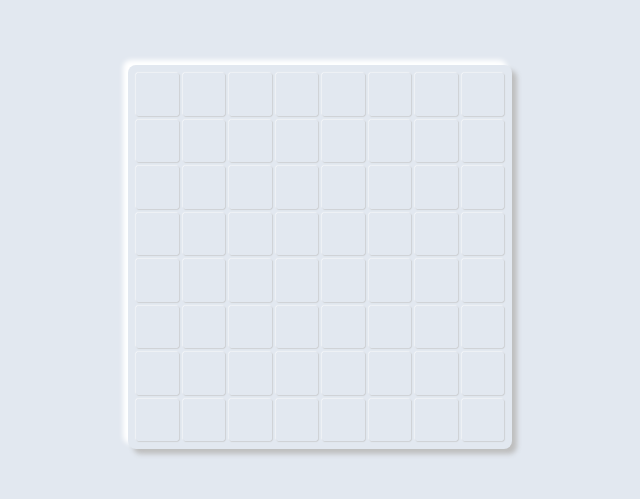
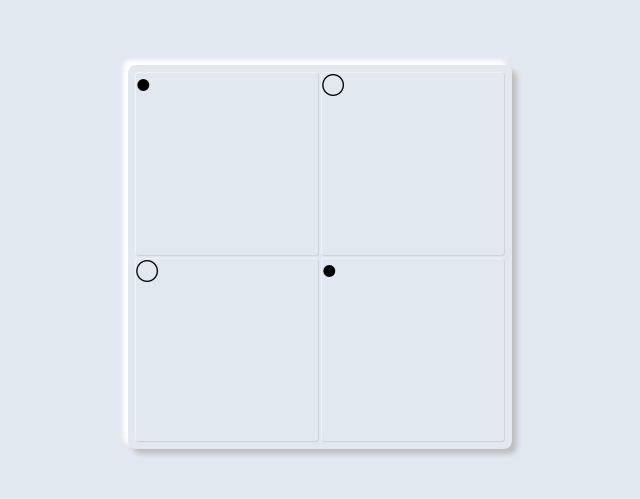
Before and after one commit to ebinase/othello-frontend, a Next.js app: page /play in a window 1280 px wide. Shown: the part 143-642 px from the top of the page, without its empty margins (320-960 px from the left). Built offline with nearby package versions, Linux system fonts and the light colour scheme.

Commit message:
デザイン調整とProps定義

```diff
--- a/src/components/board/board.tsx
+++ b/src/components/board/board.tsx
@@ -1,79 +1,39 @@
+import { type } from "os";
 import type * as React from "react";
 import Field from "./field";
 
+type Stone = {
+  color: string;
+};
+
+type FieldParams = {
+  id: number;
+  flipped: boolean; // ひっくり返されたコマのあるマスかどうか
+  set: boolean; // 前のターンに置かれたコマのあるマスかどうか
+  setable: boolean; // 置くことができるマスかどうか
+  stone: Stone;
+};
+
+const fieldList: FieldParams[] = [
+  { id: 0, flipped: false, set: false, setable: false, stone: { color: "●" } },
+  { id: 1, flipped: false, set: false, setable: false, stone: { color: "◯" } },
+  { id: 2, flipped: false, set: false, setable: false, stone: { color: "◯" } },
+  { id: 3, flipped: false, set: false, setable: false, stone: { color: "●" } },
+];
+
 const Board: React.FC = () => {
   return (
-    <div
-      className="h-96 w-96 bg-slate-200 grid grid-cols-8 gap-1 p-2"
-      style={{
-        "border-radius": "8px",
-        "box-shadow": "5px 5px 5px #bebebe,-5px -5px 5px #ffffff",
-      }}
-    >
-      <Field></Field>
-      <Field></Field>
-      <Field></Field>
-      <Field></Field>
-      <Field></Field>
-      <Field></Field>
-      <Field></Field>
-      <Field></Field>
-      <Field></Field>
-      <Field></Field>
-      <Field></Field>
-      <Field></Field>
-      <Field></Field>
-      <Field></Field>
-      <Field></Field>
-      <Field></Field>
-      <Field></Field>
-      <Field></Field>
-      <Field></Field>
-      <Field></Field>
-      <Field></Field>
-      <Field></Field>
-      <Field></Field>
-      <Field></Field>
-      <Field></Field>
-      <Field></Field>
-      <Field></Field>
-      <Field></Field>
-      <Field></Field>
-      <Field></Field>
-      <Field></Field>
-      <Field></Field>
-      <Field></Field>
-      <Field></Field>
-      <Field></Field>
-      <Field></Field>
-      <Field></Field>
-      <Field></Field>
-      <Field></Field>
-      <Field></Field>
-      <Field></Field>
-      <Field></Field>
-      <Field></Field>
-      <Field></Field>
-      <Field></Field>
-      <Field></Field>
-      <Field></Field>
-      <Field></Field>
-      <Field></Field>
-      <Field></Field>
-      <Field></Field>
-      <Field></Field>
-      <Field></Field>
-      <Field></Field>
-      <Field></Field>
-      <Field></Field>
-      <Field></Field>
-      <Field></Field>
-      <Field></Field>
-      <Field></Field>
-      <Field></Field>
-      <Field></Field>
-      <Field></Field>
-      <Field></Field>
+    <div className="h-96 w-96 bg-slate-200 grid grid-cols-2 gap-1 p-2 rounded-lg shadow-[5px_5px_5px_#bebebe,-5px_-5px_5px_#ffffff]">
+      {/* コンポジションを使って実装する */}
+      {fieldList.map((field: FieldParams) => {
+        return (
+          <Field key={field.id}>
+            {" "}
+            {/*flipped set setable */}
+            {field.stone.color}
+          </Field>
+        );
+      })}
     </div>
   );
 };
--- a/src/components/board/field.tsx
+++ b/src/components/board/field.tsx
@@ -1,9 +1,15 @@
-import type * as React from "react";
+import type { FC, ReactNode } from "react";
 
-const Field: React.FC = () => {
+type Props = {
+  flipped: boolean;   // ひっくり返されたコマのあるマスかどうか
+  set: boolean;       // 前のターンに置かれたコマのあるマスかどうか
+  setable: boolean;   // 置くことができるマスかどうか
+  children?: ReactNode;
+};
+
+const Field: FC<Props> = (props) => {
   return (
-    <div className="bg-slate-200 rounded-sm shadow-x2s">
-    </div>
+    <div className="bg-slate-200 rounded-sm shadow-x2s">{props.children}</div>
   );
 };
 
```
Also changed, not shown: tailwind.config.js (+5 -5 lines), 1 other file (tests, documents, lock files or other folders).
